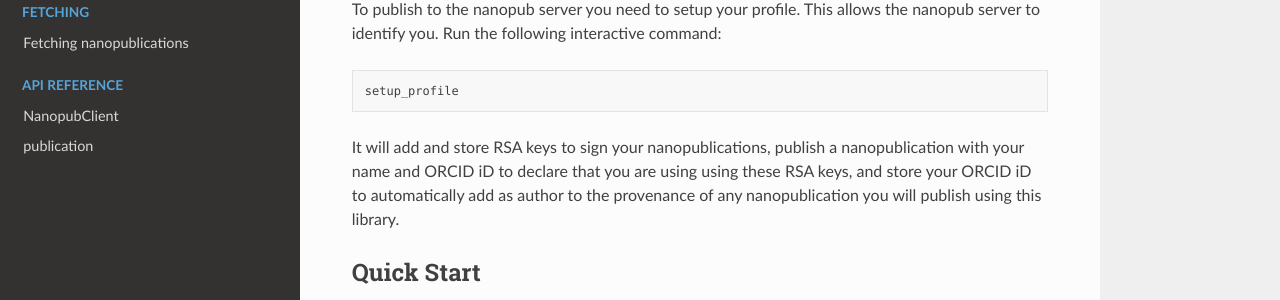
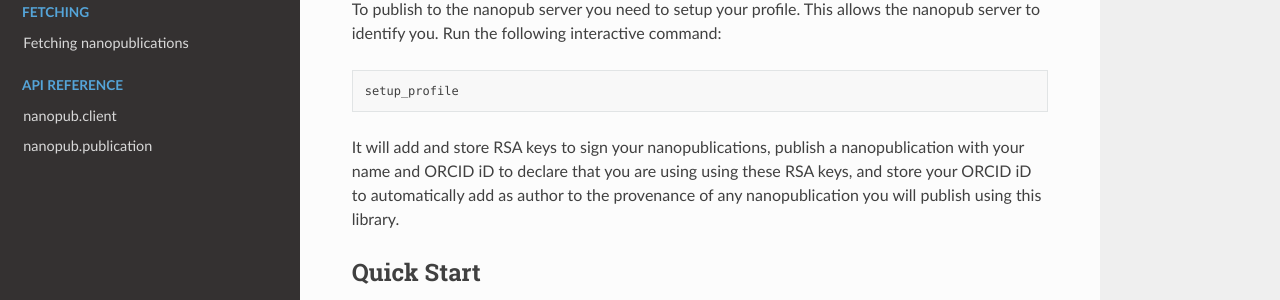
Before and after one commit to fair-workflows/nanopub, a Sphinx documentation site: the page built from docs/index.rst, in a window 1280 px wide. Shown: the part 478-778 px from the top of the page. Built offline with Sphinx 7.4.7 and the Read the Docs theme 2.0.0, drawn with Linux system fonts in a browser that asks for light colours; the version number is read from the project's files by our own code.

Commit message:
Update titles of API reference

```diff
--- a/docs/reference/client.rst
+++ b/docs/reference/client.rst
@@ -1,4 +1,4 @@
-NanopubClient
-=============
+nanopub.client
+==============
 .. automodule:: nanopub.client
     :members:
--- a/docs/reference/publication.rst
+++ b/docs/reference/publication.rst
@@ -1,5 +1,5 @@
-publication
-=============
+nanopub.publication
+===================
 
 .. automodule:: nanopub.publication
     :members:
```
